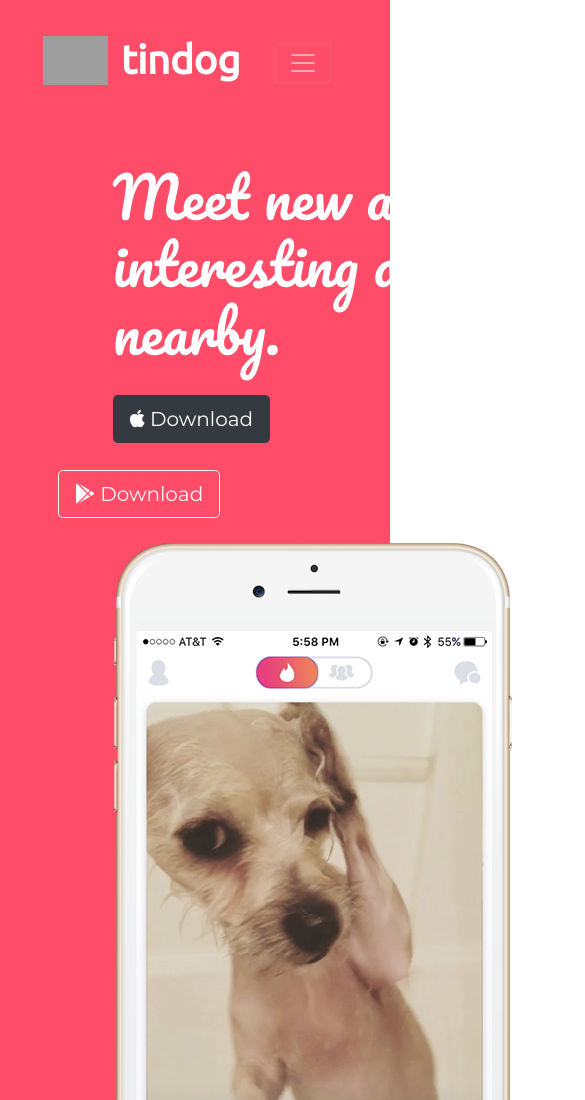
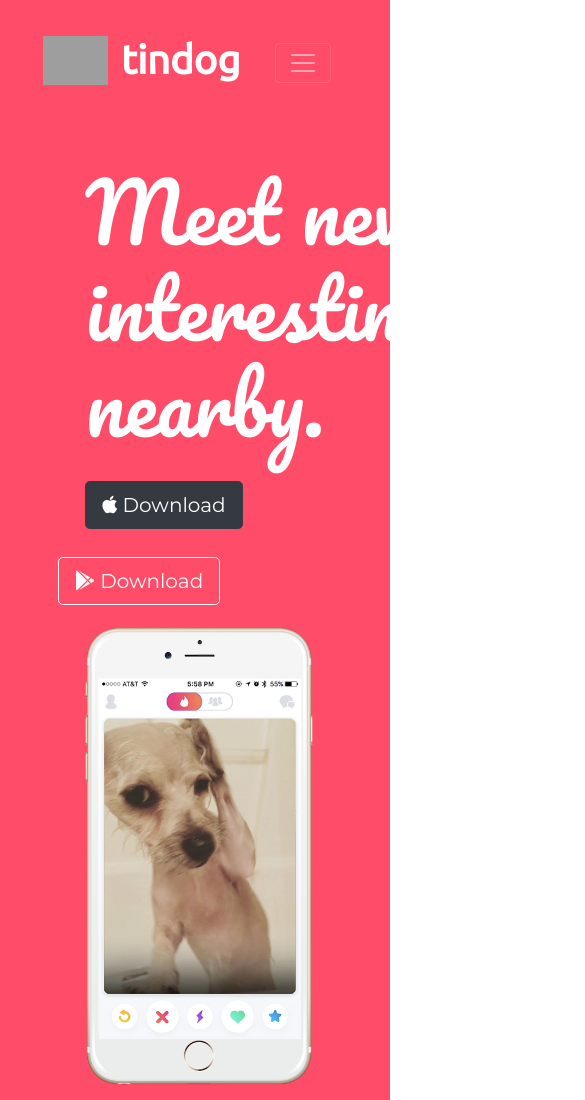
Before and after one commit to DmytroKulish/dog, a plain HTML site: page index.html in a window 390 px wide. Shown: the top 1100 px of the page, 585 px wide, since content can reach past the window. Drawn offline with nearby package versions, Linux system fonts and the light colour scheme; grey boxes are pictures that could not be loaded.

Commit message:
Add files via upload

```diff
--- a/css/styles.css
+++ b/css/styles.css
@@ -13,7 +13,7 @@
 
 h1 {
   font-family: "Pacifico";
-  width: 400px;
+  width: 600px;
   padding-top: 18%;
   padding-bottom: 3%;
   color:white;
@@ -46,23 +46,25 @@ left:100px;}
 
   .iphone{
     transform: rotate(0grad);
-    width:auto;
+    width:83%;
   position:static;
   z-index:1;
-  margin-left:20%;
+  margin-left:10%;
   margin-top:3%;
+
 }}
 @media (max-width: 990px){
 
   .display-4{
-      margin-left:20%;
+      margin-left:10%;
+      font-size: 5rem;
 
 
 }}
 @media (max-width: 990px){
 
   .buttons-download-1{
-      margin-left:20%;
+      margin-left:10%;
 
 
 }}
```
